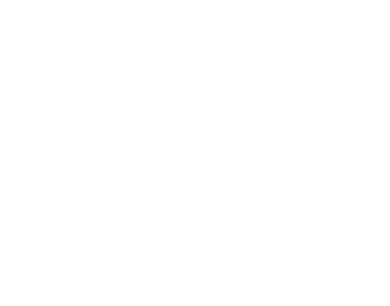
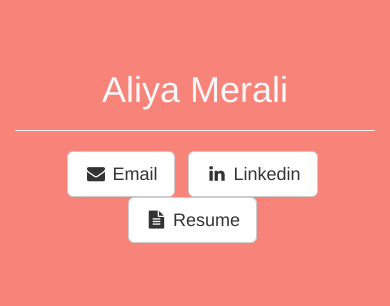
Before and after one commit to aliyamerali/aliyamerali.github.io, a plain HTML site: page index.html in a window 390 px wide. Drawn offline with Linux system fonts and the light colour scheme.

Commit message:
2018 Simplify

```diff
--- /dev/null
+++ b/css/2018-update-landing-page copy.css
@@ -0,0 +1,170 @@
+/*!
+ * Start Bootstrap - Landing Page Bootstrap Theme (http://startbootstrap.com)
+ * Code licensed under the Apache License v2.0.
+ * For details, see http://www.apache.org/licenses/LICENSE-2.0.
+ */
+
+body,
+html {
+    width: 100%;
+    height: 100%;
+}
+
+body,
+h1,
+h2,
+h3,
+h4,
+h5,
+h6 {
+    font-family: "Lato","Helvetica Neue",Helvetica,Arial,sans-serif;
+    font-weight: 700;
+}
+
+.topnav {
+    font-size: 14px;
+}
+
+.lead {
+    font-size: 18px;
+    font-weight: 400;
+}
+
+.intro-header {
+    padding-top: 50px; /* If you're making other pages, make sure there is 50px of padding to make sure the navbar doesn't overlap content! */
+    padding-bottom: 50px;
+    text-align: center;
+    color: #f8f8f8;
+    background: #f88379;
+    background-size: cover;
+}
+
+.intro-message {
+    position: relative;
+    padding-top: 20%;
+    padding-bottom: 20%;
+}
+
+.intro-message > h1 {
+    margin: 0;
+    text-shadow: 2px 2px 3px rgba(0,0,0,0.6);
+    font-size: 5em;
+}
+
+.intro-divider {
+    width: 400px;
+    border-top: 1px solid #f8f8f8;
+    border-bottom: 1px solid rgba(0,0,0,0.2);
+}
+
+.intro-message > h3 {
+    text-shadow: 2px 2px 3px rgba(0,0,0,0.6);
+}
+
+@media(max-width:767px) {
+    .intro-message {
+        padding-bottom: 15%;
+    }
+
+    .intro-message > h1 {
+        font-size: 3em;
+    }
+
+    ul.intro-social-buttons > li {
+        display: block;
+        margin-bottom: 20px;
+        padding: 0;
+    }
+
+    ul.intro-social-buttons > li:last-child {
+        margin-bottom: 0;
+    }
+
+    .intro-divider {
+        width: 100%;
+    }
+}
+
+.network-name {
+    text-transform: uppercase;
+    font-size: 14px;
+    font-weight: 400;
+    letter-spacing: 2px;
+}
+
+.content-section-a {
+    padding: 50px 0;
+    background-color: #f8f8f8;
+}
+
+.content-section-b {
+    padding: 50px 0;
+    border-top: 1px solid #e7e7e7;
+    border-bottom: 1px solid #e7e7e7;
+}
+
+.section-heading {
+    margin-bottom: 30px;
+}
+
+.section-heading-spacer {
+    float: left;
+    width: 200px;
+    border-top: 3px solid #e7e7e7;
+}
+
+.banner {
+    padding: 100px 0;
+    color: #f8f8f8;
+    background: url(../img/banner-bg-min.jpg) no-repeat center center;
+    background-size: cover;
+}
+
+.banner h2 {
+    margin: 0;
+    text-shadow: 2px 2px 3px rgba(0,0,0,0.6);
+    font-size: 3em;
+}
+
+.banner ul {
+    margin-bottom: 0;
+}
+
+.banner-social-buttons {
+    float: right;
+    margin-top: 0;
+}
+
+@media(max-width:1199px) {
+    ul.banner-social-buttons {
+        float: left;
+        margin-top: 15px;
+    }
+}
+
+@media(max-width:767px) {
+    .banner h2 {
+        margin: 0;
+        text-shadow: 2px 2px 3px rgba(0,0,0,0.6);
+        font-size: 3em;
+    }
+
+    ul.banner-social-buttons > li {
+        display: block;
+        margin-bottom: 20px;
+        padding: 0;
+    }
+
+    ul.banner-social-buttons > li:last-child {
+        margin-bottom: 0;
+    }
+}
+
+footer {
+    padding: 50px 0;
+    background-color: #f8f8f8;
+}
+
+p.copyright {
+    margin: 15px 0 0;
+}
--- /dev/null
+++ b/css/2018-update.css
@@ -0,0 +1,14 @@
+.intro-header {
+    padding-top: 50px;
+    padding-bottom: 50px;
+    text-align: center;
+    color: #f8f8f8;
+    background: #f88379;
+    background-size: cover;
+}
+
+html, body {
+  margin:0;
+  padding:0;
+  background: #f88379;
+}
--- a/index.html
+++ b/index.html
@@ -1,14 +1,79 @@
-<!DOCTYPE html PUBLIC "-//W3C//DTD HTML 4.01//EN" "http://www.w3.org/TR/html4/strict.dtd">
-<html>
+<!DOCTYPE html>
+<html lang="en">
+
 <head>
-  <meta http-equiv="Content-Type" content="text/html; charset=utf-8">
-  <meta http-equiv="Content-Style-Type" content="text/css">
-  <title>Aliya Merali</title>
-  <meta name="Generator" content="Cocoa HTML Writer">
-  <meta name="CocoaVersion" content="1504.83">
-  <style type="text/css">
-  </style>
+
+    <meta charset="utf-8">
+    <meta http-equiv="X-UA-Compatible" content="IE=edge">
+    <meta name="viewport" content="width=device-width, initial-scale=1">
+    <meta name="description" content="">
+    <meta name="author" content="">
+
+    <title>Aliya Merali</title>
+
+    <!-- Bootstrap Core CSS -->
+    <link href="css/bootstrap.min.css" rel="stylesheet">
+
+    <!-- Custom CSS -->
+    <!-- <link href="css/2018-update-landing-page.css" rel="stylesheet"> -->
+    <link href="css/2018-update.css" rel="stylesheet">
+
+    <!-- Custom Fonts -->
+    <link href="font-awesome/css/font-awesome.min.css" rel="stylesheet" type="text/css">
+    <link href="http://fonts.googleapis.com/css?family=Lato:300,400,700,300italic,400italic,700italic" rel="stylesheet" type="text/css">
+
+    <!-- HTML5 Shim and Respond.js IE8 support of HTML5 elements and media queries -->
+    <!-- WARNING: Respond.js doesn't work if you view the page via file:// -->
+    <!--[if lt IE 9]>
+        <script src="https://oss.maxcdn.com/libs/html5shiv/3.7.0/html5shiv.js"></script>
+        <script src="https://oss.maxcdn.com/libs/respond.js/1.4.2/respond.min.js"></script>
+    <![endif]-->
+
 </head>
+
 <body>
+
+    <!-- Header -->
+    <a name="welcome"></a>
+    <div class="intro-header">
+        <div class="container">
+
+            <div class="row">
+                <div class="col-lg-12">
+                    <div class="intro-message">
+                        <h1>Aliya Merali</h1>
+                        <hr class="intro-divider">
+                        <ul class="list-inline intro-social-buttons">
+                            <li>
+                                <a href="mailto:merali4@gmail.com" class="btn btn-default btn-lg"><i class="fa fa-envelope fa-fw"></i> <span class="network-name">Email</span></a>
+                            </li>
+                            <li>
+                                <a href="https://www.linkedin.com/in/aliyamerali" class="btn btn-default btn-lg"><i class="fa fa-linkedin fa-fw"></i> <span class="network-name">Linkedin</span></a>
+                            </li>
+                            <li>
+                                <a href="img/AliyaMerali_Resume.pdf" class="btn btn-default btn-lg"><i class="fa fa-file-text fa-fw"></i> <span class="network-name">Resume</span></a>
+                            </li>
+                            <!-- <li>
+                                <a href="https://github.com/aliyamerali" class="btn btn-default btn-lg"><i class="fa fa-github fa-fw"></i> <span class="network-name">Github</span></a>
+                            </li>
+                        	-->
+                        </ul>
+                    </div>
+                </div>
+            </div>
+
+        </div>
+        <!-- /.container -->
+
+    </div>
+    <!-- /.intro-header -->
+
+    <!-- jQuery -->
+    <script src="js/jquery.js"></script>
+
+    <!-- Bootstrap Core JavaScript -->
+    <script src="js/bootstrap.min.js"></script>
+
 </body>
+
 </html>
```
Also changed, not shown: index old - 2016 website.html (renamed from index copy.html), 2 other files.
